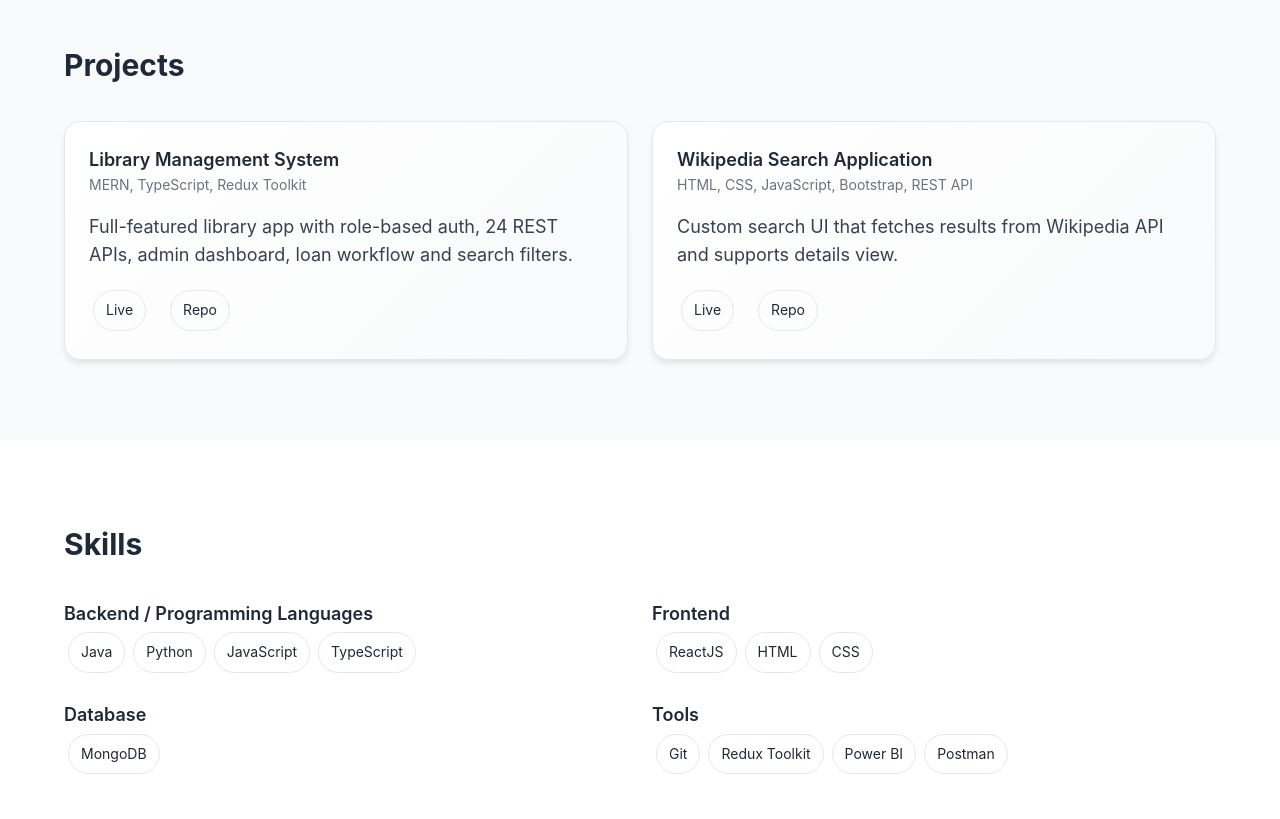
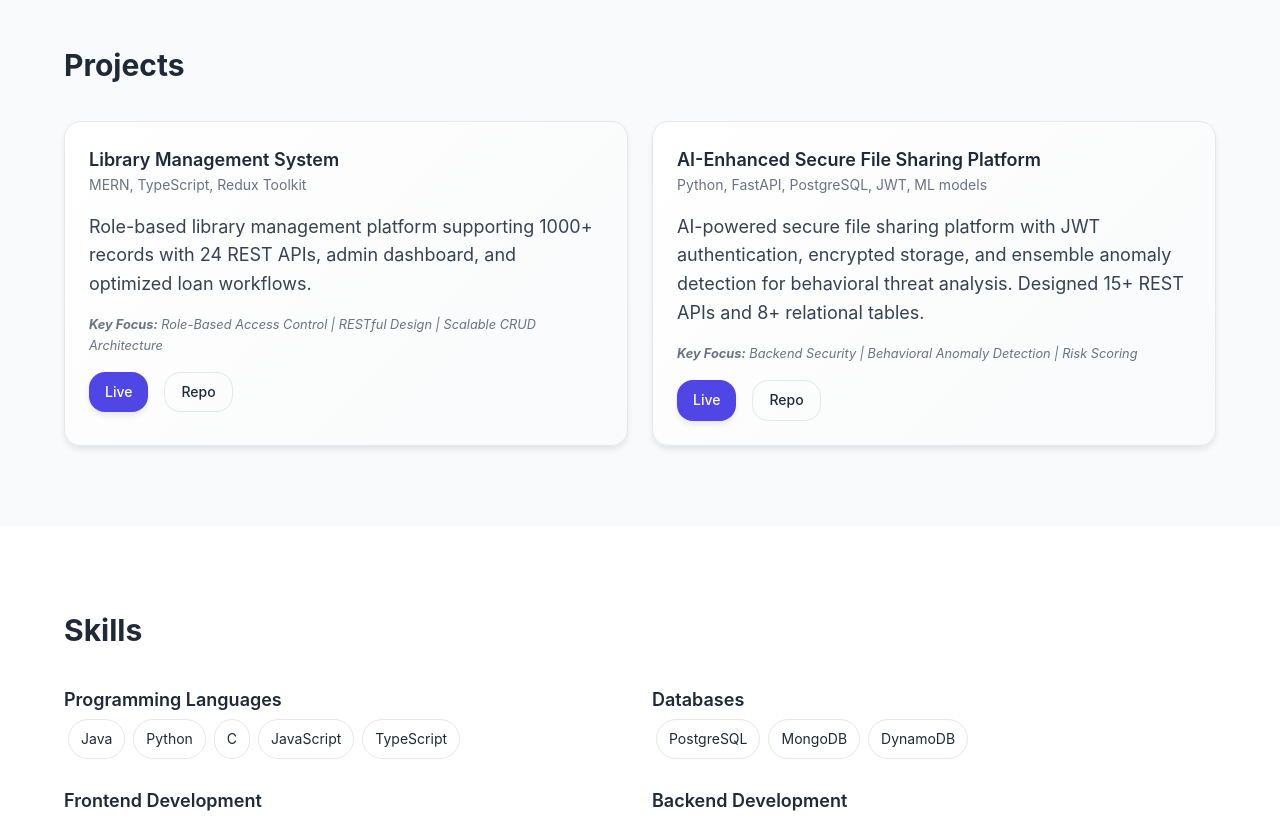
Before and after one commit to Swapnika2608/swapnika-portfolio, a React (Vite) app: page / in a window 1280 px wide. Shown: the part 1940-2759 px from the top of the page. Built offline with nearby package versions, Linux system fonts and the light colour scheme.

Commit message:
updated project section

```diff
--- a/src/data.jsx
+++ b/src/data.jsx
@@ -22,7 +22,7 @@ const Hero = ({ name, title, summary, contact }) => (
             transition={{ delay: 0.25 }}
             className="mt-6 text-lg"
           >
-            SDE Intern @ Amazon | Full-Stack Developer | Serverless + MERN
+            SDE Intern @ Amazon | Full-Stack Developer | Serverless & AI-Driven Systems
           </motion.p>
 
           <motion.div
@@ -175,12 +175,17 @@ const ProjectCard = ({ p }) => (
     <h4>{p.title}</h4>
     <div className="text-gray-600 mt-1" style={{fontSize: '0.875rem'}}>{p.stack}</div>
     <p className="mt-4 text-gray-700">{p.desc}</p>
+    {p.keyFocus && (
+      <p className="mt-3 text-gray-600" style={{fontSize: '0.8rem', fontStyle: 'italic'}}>
+        <strong>Key Focus:</strong> {p.keyFocus}
+      </p>
+    )}
     <div className="mt-4 flex gap-4">
       {p.live && (
-        <a href={p.live} target='_blank' className="skill-tag">Live</a>
+        <a href={p.live} target='_blank' className="btn btn-primary" style={{fontSize: '0.875rem', padding: '0.5rem 1rem'}}>Live</a>
       )}
       {p.repo && (
-        <a href={p.repo} target='_blank' className="skill-tag">Repo</a>
+        <a href={p.repo} target='_blank' className="btn btn-secondary" style={{fontSize: '0.875rem', padding: '0.5rem 1rem'}}>Repo</a>
       )}
     </div>
   </motion.div>
@@ -232,7 +237,7 @@ const Contact = ({ contact }) => {
     <footer id="contact">
       <div className="container">
         <h3>Let's build something great together</h3>
-        <p className="mt-4 text-lg">Looking for SDE Intern / Full-time roles - let's connect.</p>
+        <p className="mt-4 text-lg">Looking for SDE Intern / Full-time roles - Let’s Build Scalable Systems.</p>
 
         <div className="mt-6 flex justify-center gap-6">
           <a href={`mailto:${contact.email}`} className="contact-icon" title="Email">
@@ -362,7 +367,7 @@ export default function Portfolio() {
         role: 'Software Development Engineer Intern',
         period: 'Jun 2025 - Aug 2025',
         location: 'Bangalore',
-        techStack: 'AWS Lambda • DynamoDB • CloudWatch • TypeScript • CloudFront • IAM • CodeCommit • CodeBuild • CodeDeploy • CodePipeline',
+        techStack: 'AWS Lambda • DynamoDB • CloudWatch • TypeScript • CI/CD (CodeCommit, CodeBuild, CodeDeploy)',
         points: [
           'Built a serverless xApp OTA Rollout Tracking System for real-time app version monitoring across Amazon ABI devices.',
           'Solved lack of visibility by enabling live rollout % tracking instead of manual partner reports.',
@@ -375,17 +380,19 @@ export default function Portfolio() {
     projects: [
       {
         title: 'Library Management System',
+        desc: 'Role-based library management platform supporting 1000+ records with 24 REST APIs, admin dashboard, and optimized loan workflows.',
         stack: 'MERN, TypeScript, Redux Toolkit',
-        desc: 'Full-featured library app with role-based auth, 24 REST APIs, admin dashboard, loan workflow and search filters.',
+        keyFocus: 'Role-Based Access Control | RESTful Design | Scalable CRUD Architecture',
         repo: 'https://github.com/Swapnika2608/Library-Management-System',
         live: 'https://library-management-system-azure-three.vercel.app/'
       },
       {
-        title: 'Wikipedia Search Application',
-        stack: 'HTML, CSS, JavaScript, Bootstrap, REST API',
-        desc: 'Custom search UI that fetches results from Wikipedia API and supports details view.',
-        repo: '#',
-        live: '#'
+        title: 'AI-Enhanced Secure File Sharing Platform',
+        desc: 'AI-powered secure file sharing platform with JWT authentication, encrypted storage, and ensemble anomaly detection for behavioral threat analysis. Designed 15+ REST APIs and 8+ relational tables.',
+        stack: 'Python, FastAPI, PostgreSQL, JWT, ML models',
+        keyFocus: 'Backend Security | Behavioral Anomaly Detection | Risk Scoring',
+        repo: 'https://github.com/Swapnika2608/AI-Enhanced-Secure-File-Sharing',
+        live: 'https://ai-enhanced-secure-file-sharing.onrender.com/'
       }
     ],
     certificates: [
@@ -407,20 +414,24 @@ export default function Portfolio() {
     ],
     skillGroups: [
       {
-        category: 'Backend / Programming Languages',
-        skills: ['Java', 'Python', 'JavaScript', 'TypeScript']
+        category: 'Programming Languages',
+        skills: ['Java', 'Python', 'C', 'JavaScript', 'TypeScript']
       },
       {
-        category: 'Frontend',
-        skills: ['ReactJS', 'HTML', 'CSS']
+        category: 'Databases',
+        skills: ['PostgreSQL', 'MongoDB', 'DynamoDB']
       },
       {
-        category: 'Database',
-        skills: ['MongoDB']
+        category: 'Frontend Development',
+        skills: ['HTML', 'CSS', 'ReactJS']
       },
       {
-        category: 'Tools',
-        skills: ['Git', 'Redux Toolkit', 'Power BI', 'Postman']
+        category: 'Backend Development',
+        skills: ['REST APIs', 'FastAPI']
+      },
+      {
+        category: 'Developer Tools & Platforms',
+        skills: ['Git', 'AWS (Lambda, DynamoDB, CloudWatch)']
       }
     ]
   };
```
